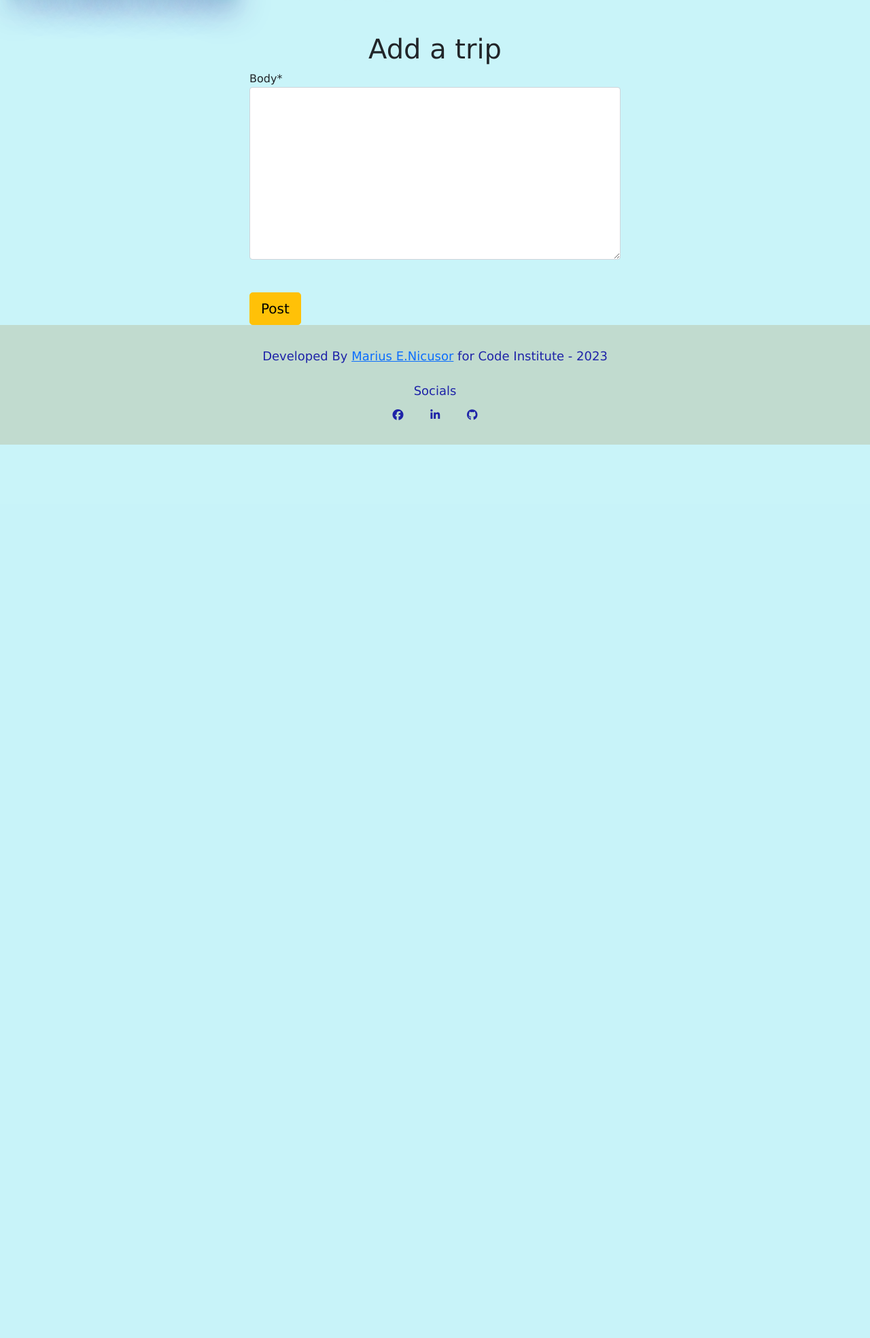
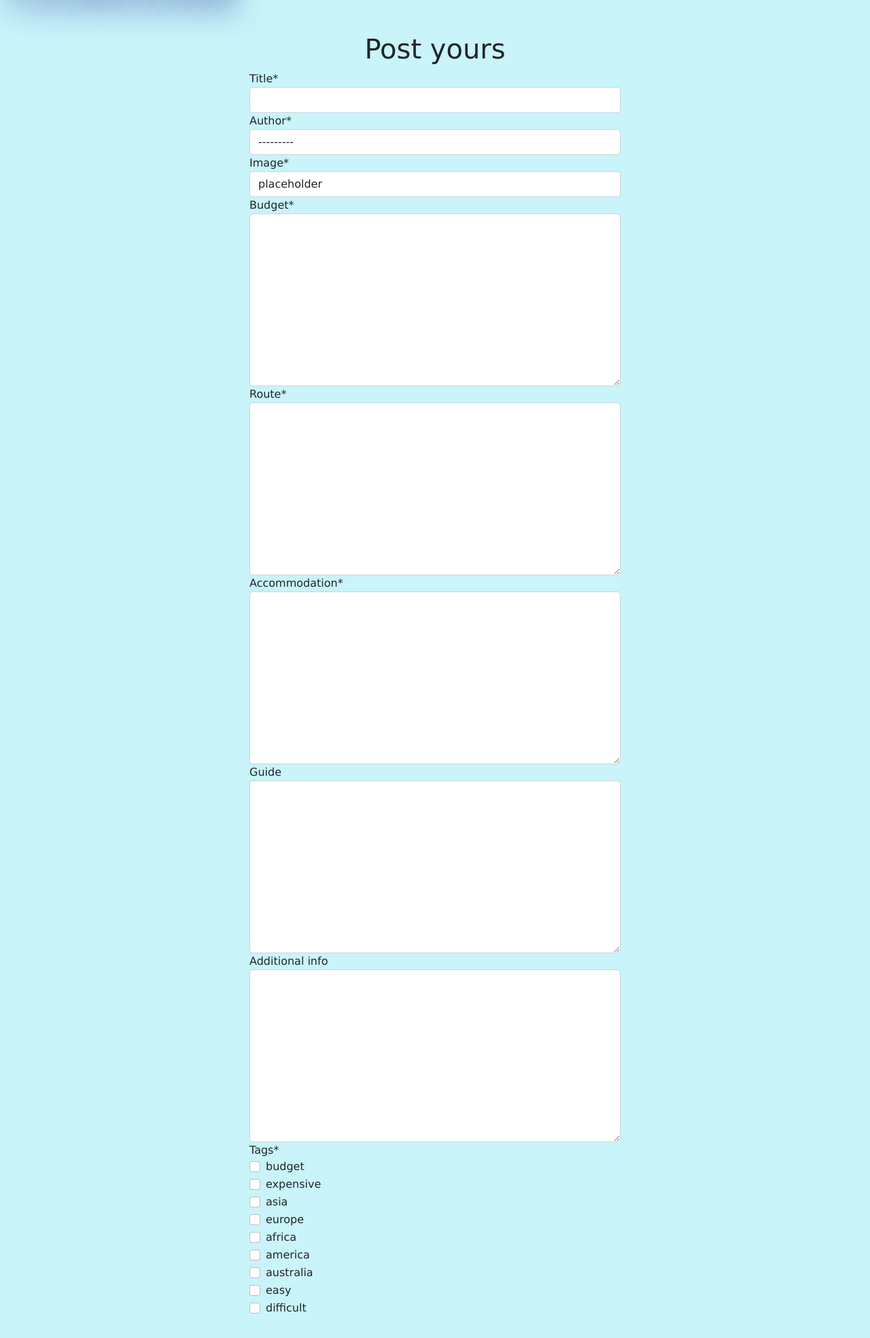
Before and after one commit to EmanuelMariusNicu/traveller-website-pp4, a Django app: template templates/add_trip.html in a window 1280 px wide. Shown: the part 58-2026 px from the top of the page at 68% size. Before the commit the page ends 712 px from the top, so only its background shows below. Run offline with Django 3.2, Linux system fonts and the light colour scheme; the template is opened without the code that fills it: values that come from a table or form of the project are taken from there, others are empty; the visitor is signed in with stand-in values (Sample User, id 1); data comes from the database, SQL or seed files in the repository; some libraries are stand-ins or nearby versions; some web fonts are replaced.

Commit message:
Creating the fields for posting a trip

```diff
--- a/TravellerApp/forms.py
+++ b/TravellerApp/forms.py
@@ -1,8 +1,43 @@
-from .models import Comment
+from .models import Trip, Comment
 from django import forms
+from utils.constants import TAGS
+
+
+class TripForm(forms.ModelForm):
+    """
+    trip creator/editor form
+    """
+    tags = forms.MultipleChoiceField(
+      choices=TAGS,
+      widget=forms.CheckboxSelectMultiple()
+      )
+
+    class Meta:
+        model = Trip
+        fields = (
+            'title',
+            'author',
+            'featured_image',
+            'budget',
+            'route',
+            'accommodation',
+            'guide',
+            'additional_info',
+        )
 
 
 class CommentForm(forms.ModelForm):
+    """
+    Form to post public comments to trips
+    """
+    commenting = forms.BooleanField(widget=forms.HiddenInput, initial=True)
+
     class Meta:
         model = Comment
         fields = ('body',)
+        labels = {
+          'body': 'Write a comment'
+        }
+        widgets = {
+          'body': forms.Textarea(attrs={'rows': 2, 'cols': 15}),
+        }
--- a/templates/add_trip.html
+++ b/templates/add_trip.html
@@ -7,7 +7,7 @@
     <div class="row">
         <!-- User must be logged in -->
         {% if user.is_authenticated %}
-        <h2 class="fs-1 text-center mt-5">Add a trip</h2>
+        <h2 class="fs-1 text-center mt-5">Post yours</h2>
         <form method="POST" class="col-10 offset-1 col-lg-6 offset-lg-3" enctype="multipart/form-data">
             {{ trip_form | crispy }}
             {% csrf_token %}
```
